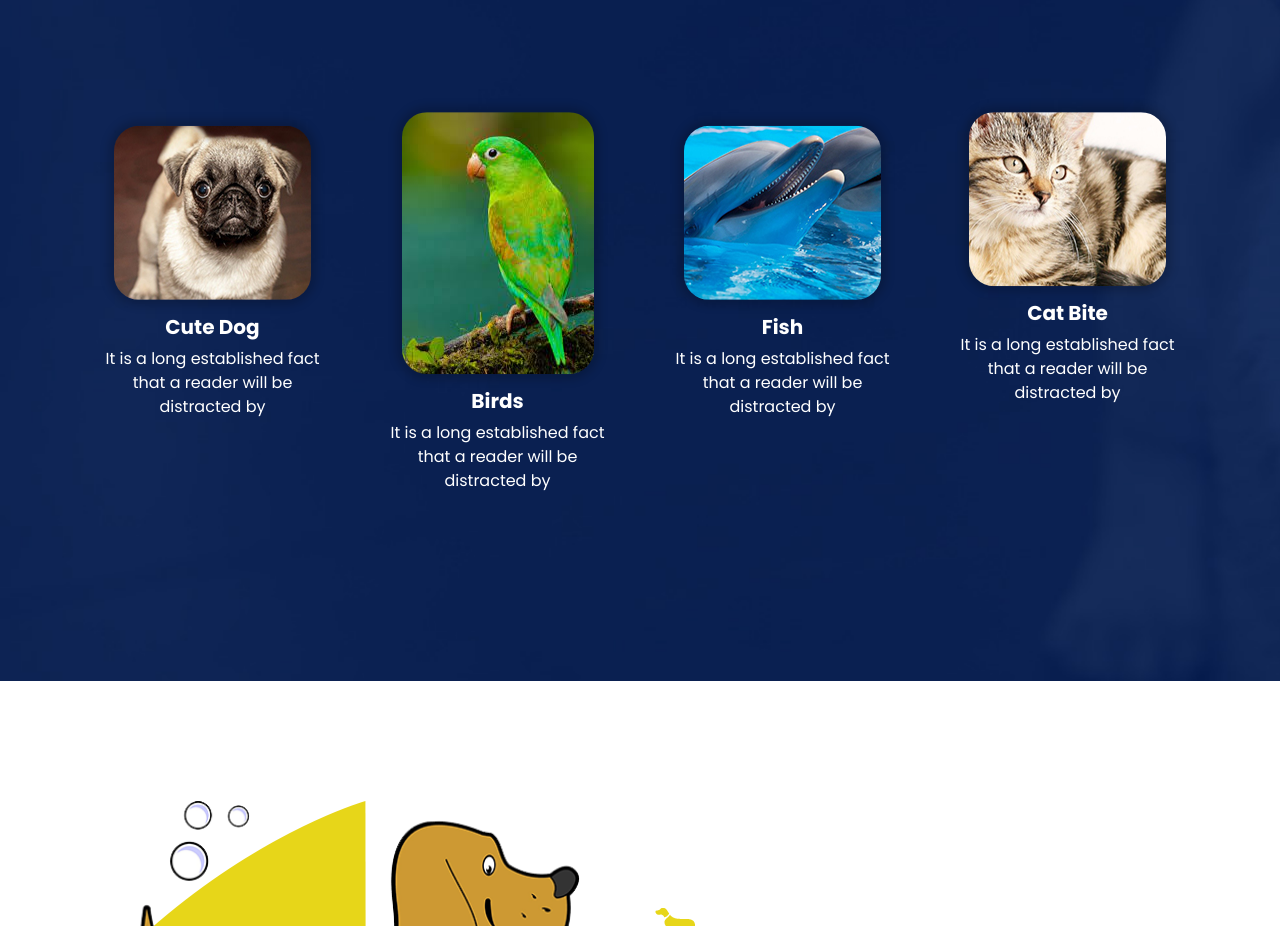
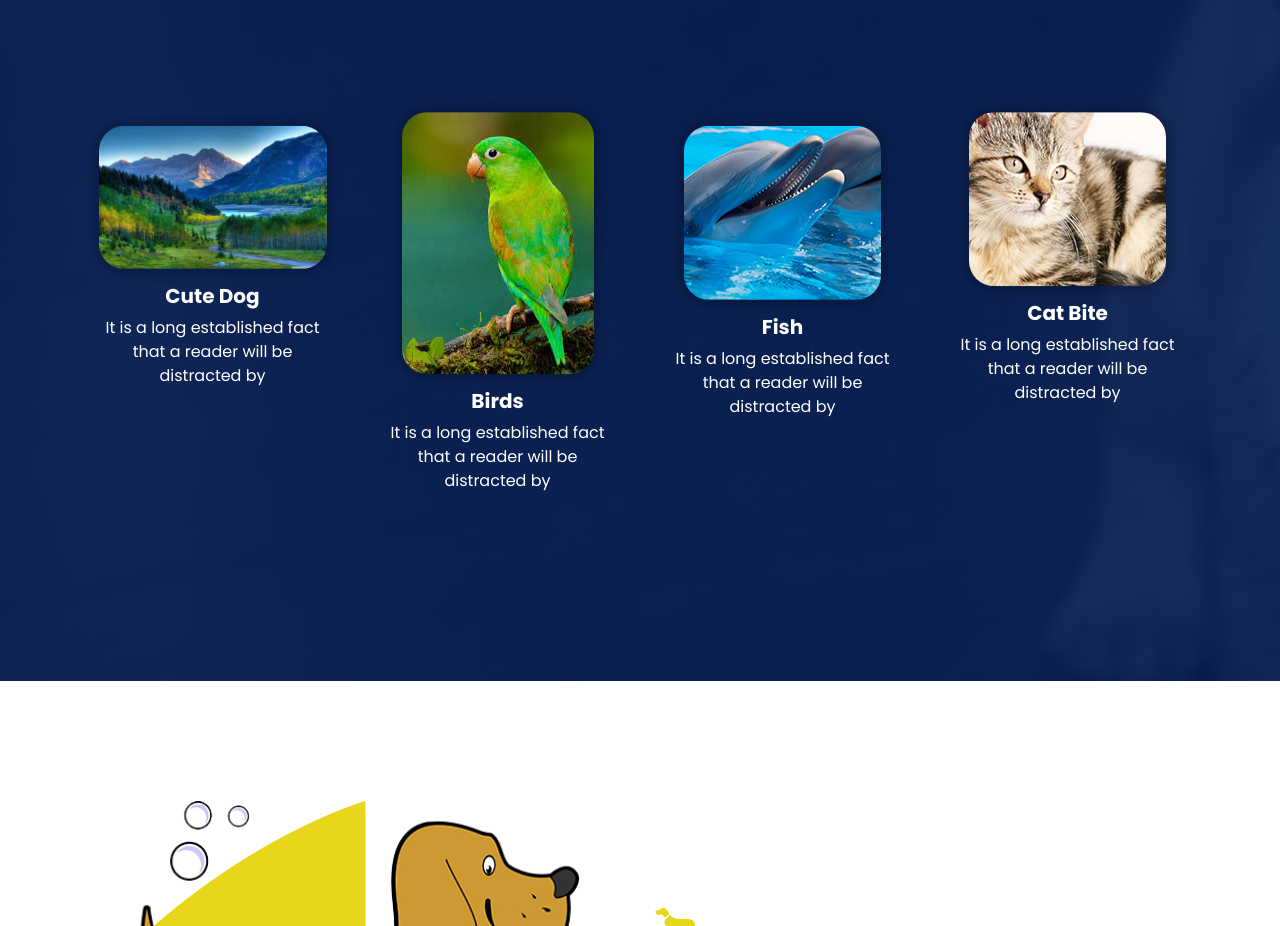
Before and after one commit to CedricTan24/8DSE-Team-A, a plain HTML site: page index.html in a window 1280 px wide. Shown: the part 1280-2206 px from the top of the page. Drawn offline with nearby package versions, Linux system fonts and the light colour scheme.

Commit message:
Update index.html

```diff
--- a/index.html
+++ b/index.html
@@ -267,7 +267,7 @@
       <div class="animal_container">
         <div class="box b1">
           <div class="img-box">
-            <img src="images/dog.jpg" alt="">
+            <img src="images/Nice Scenery.jpg" alt="">
           </div>
           <div class="detail-box">
             <h5>
```
